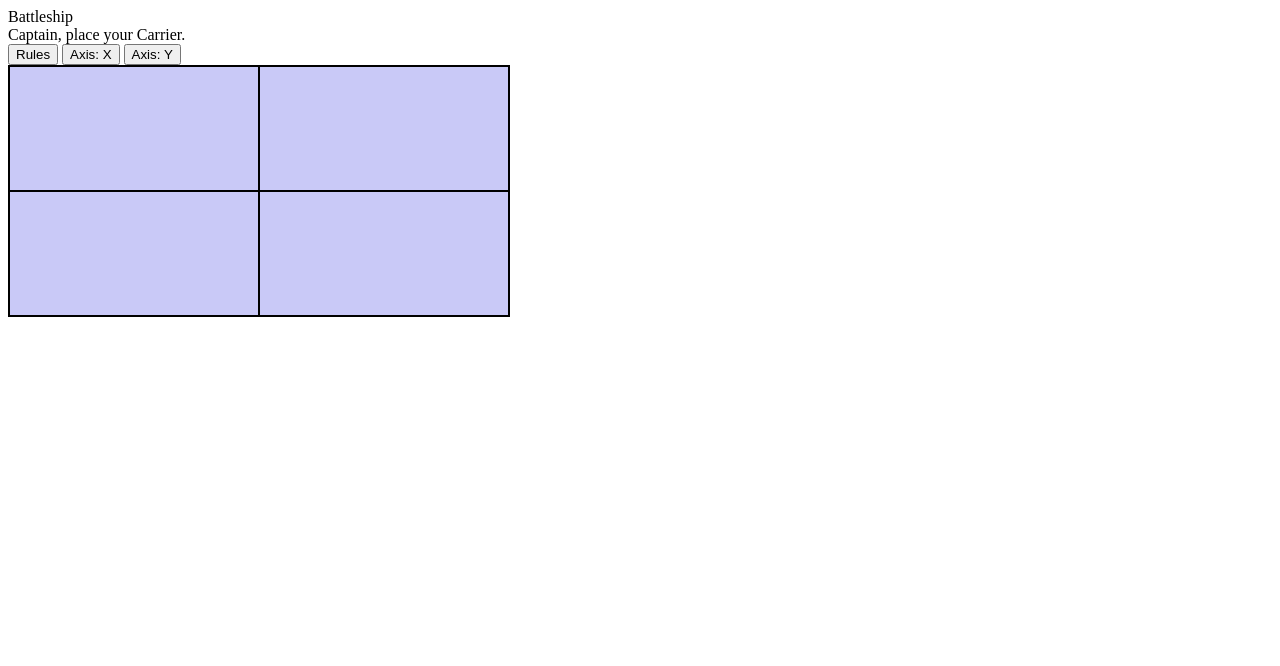
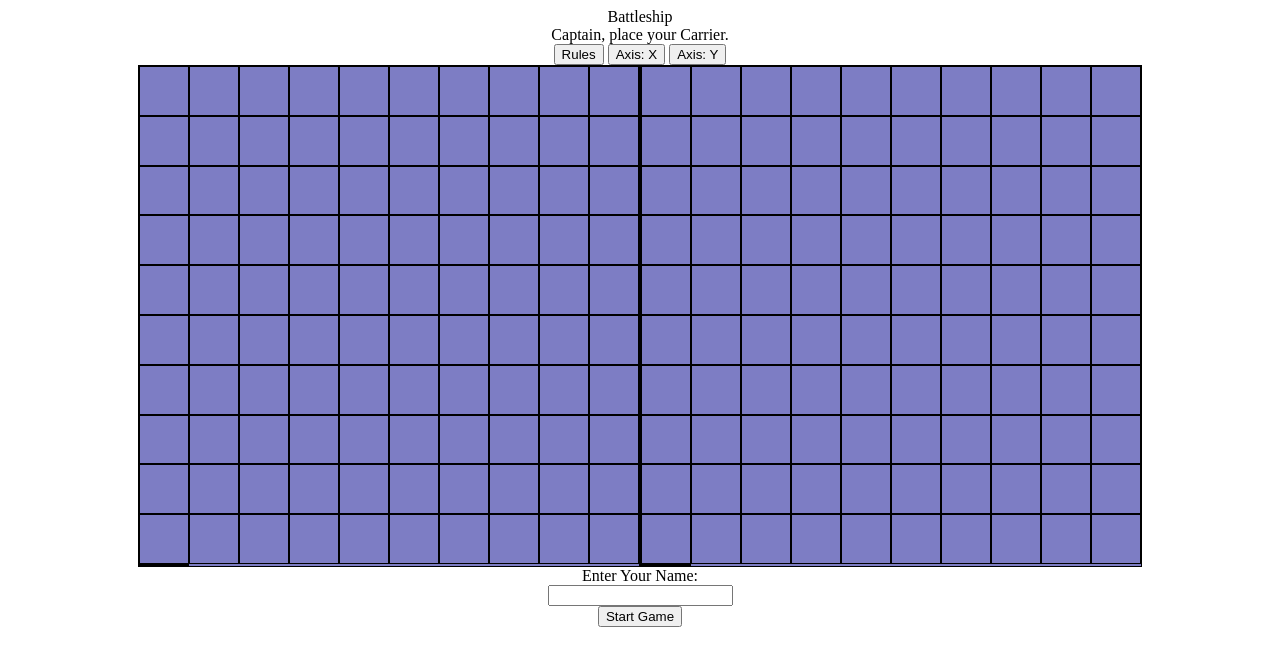
Before and after one commit to Camus1859/battleship, a website built with webpack: page dist/index.html in a window 1280 px wide. Built offline with nearby package versions, Linux system fonts and the light colour scheme.

Commit message:
added HTML

```diff
--- a/src/index.js
+++ b/src/index.js
@@ -1,5 +1,5 @@
 import './style.css';
+import { gameBoardFactory } from './modules/gameboard';
 
-const newyear = 2021;
-
-console.log(`Hello ${newyear} ypp00ppppi`);
+const x = gameBoardFactory();
+x.getCreateGameBoard();
--- a/src/modules/gameboard.js
+++ b/src/modules/gameboard.js
@@ -8,10 +8,33 @@ export const gameBoardFactory = (shipContainer) => {
   const getMissedShots = () => missedShots;
   const equalToFalse = (bool) => bool === false;
 
+  const createGameBoard = () => {
+    const gridContainer1 = document.querySelector('.gridContainer1');
+    for (let i = 0; i <= 100; i++) {
+      const newDiv = document.createElement('div');
+      newDiv.setAttribute('data-number', `${i}`);
+      newDiv.classList.add('grid-square');
+      gridContainer1.appendChild(newDiv);
+    }
+    createGameBoard2();
+  };
+
+  const createGameBoard2 = () => {
+    const gridContainer2 = document.querySelector('.gridContainer2');
+    for (let i = 0; i <= 100; i++) {
+      const newDiv = document.createElement('div');
+      newDiv.setAttribute('data-number', `${i}`);
+      newDiv.classList.add('grid-square');
+      gridContainer2.appendChild(newDiv);
+    }
+  };
+
+  const getCreateGameBoard = () => createGameBoard();
+
   const attackTheBoardAt = (locationOfAttack) => {
     for (let i = 0; i <= shipContainer.length; i++) {
       for (const [key, shipsLocation] of Object.entries(
-        shipContainer[i].shipsCoordinates,
+        shipContainer[i].shipsCoordinates
       )) {
         if (shipsLocation === locationOfAttack) {
           return shipContainer[i].hitTheShipAtThisIndex(key);
@@ -35,5 +58,6 @@ export const gameBoardFactory = (shipContainer) => {
     attackTheBoardAt,
     checkingIfAllShipsAreSunk,
     getMissedShots,
+    getCreateGameBoard,
   };
 };
--- a/src/style.css
+++ b/src/style.css
@@ -1,9 +1,27 @@
-.playersGrid{
+#content-container {
+  display: flex;
+  flex-direction: column;
+  align-items: center;
+}
+
+.gridContainer1{
   display: grid;
-  grid-template-rows: repeat(2, 1fr);
-  grid-template-columns: repeat(2, 1fr);
-  background-color: rgb(201, 201, 247);
-  height: 250px;
+  grid-template-rows: repeat(10, 1fr);
+  grid-template-columns: repeat(10, 1fr);
+
+  background-color: rgb(125, 125, 196);
+  height: 500px;
+  width: 500px;
+  border: 1px solid black;
+}
+
+.gridContainer2{
+  display: grid;
+  grid-template-rows: repeat(10, 1fr);
+  grid-template-columns: repeat(10, 1fr);
+
+  background-color: rgb(125, 125, 196);
+  height: 500px;
   width: 500px;
   border: 1px solid black;
 }
@@ -11,3 +29,14 @@
 .grid-square{
   border: 1px solid black;
 }
+
+form{
+  display: flex;
+  flex-direction: column;
+  align-items: center;
+
+}
+
+#gridContainers{
+  display: flex;
+}
```
Also changed, not shown: dist/bundle.js, dist/index.html, 1 other file.
